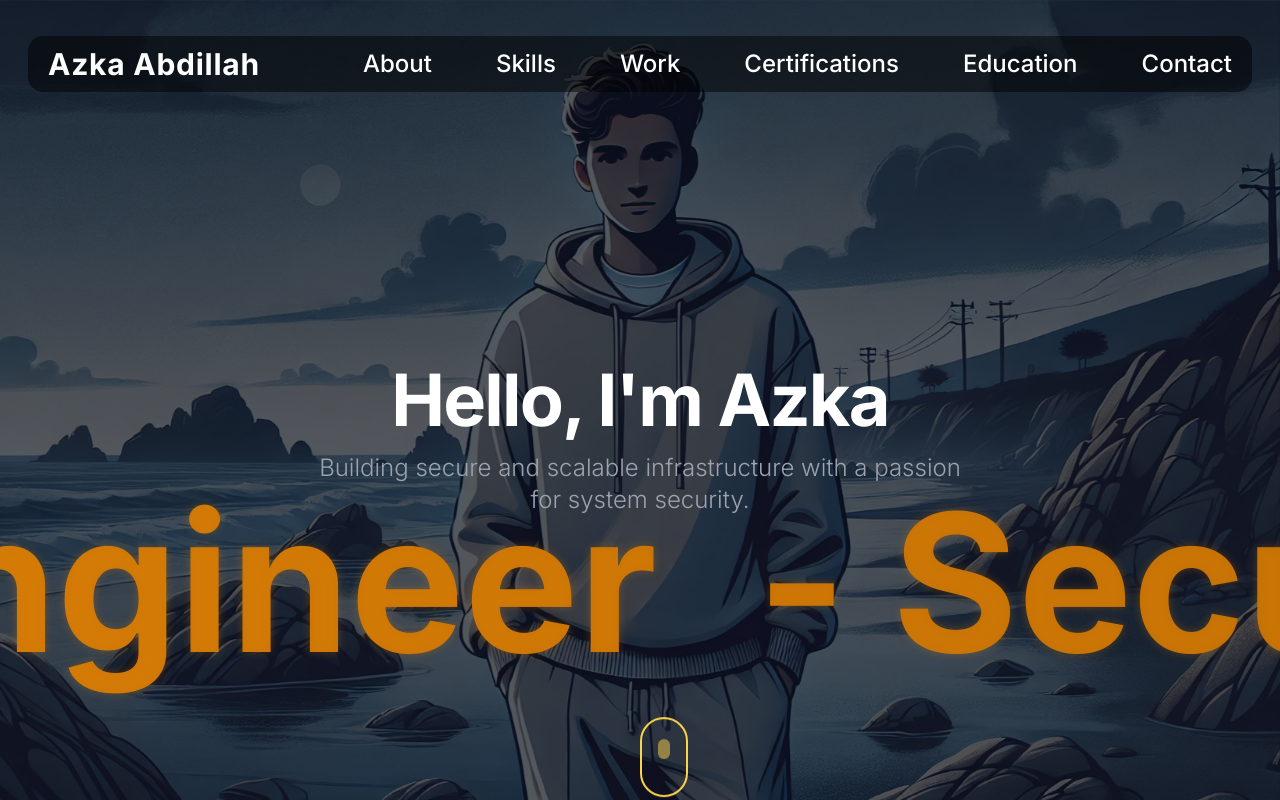
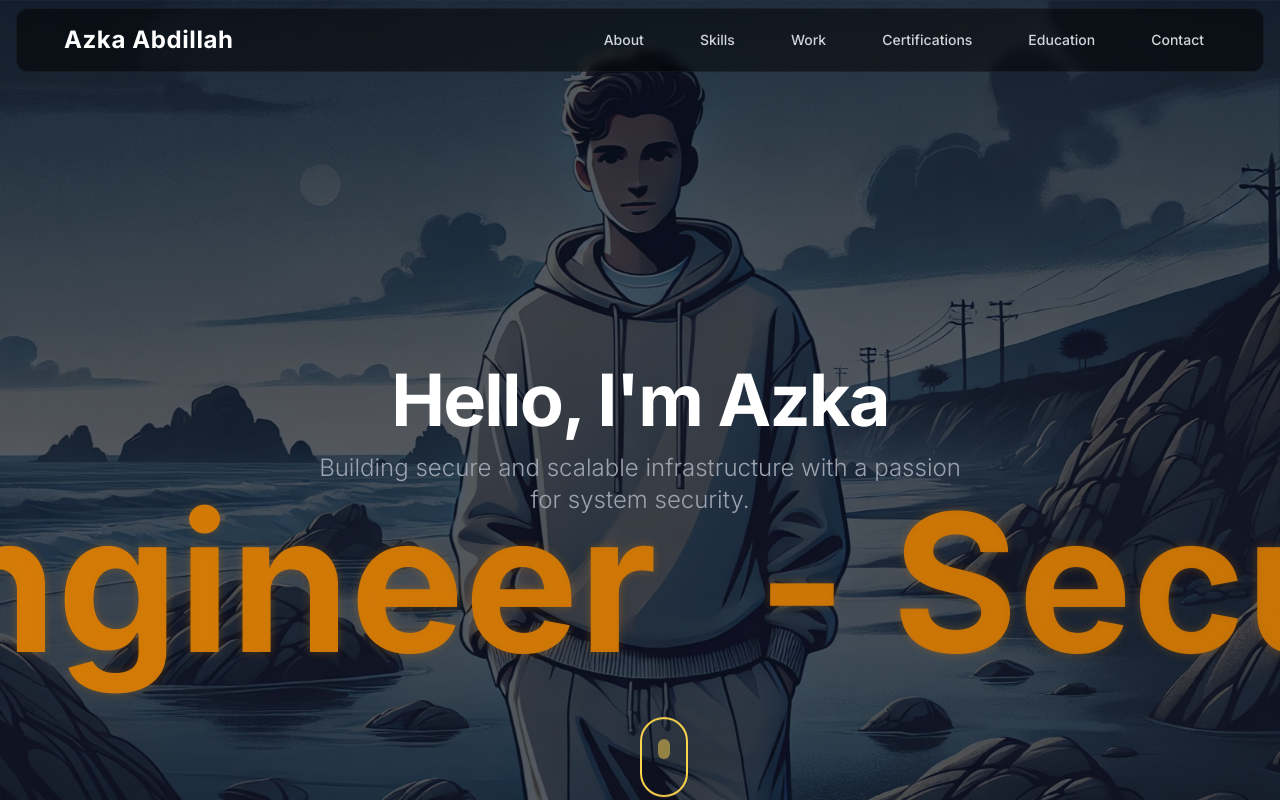
Before and after one commit to silvaronna/portofolioReactJS, a React (Vite) app in the folder frontend/: page / in a window 1280 px wide. Built offline with nearby package versions, Linux system fonts and the light colour scheme.

Commit message:
Refactor: Resizing Footer, and Sticky Header

```diff
--- a/frontend/src/components/layout/Header.jsx
+++ b/frontend/src/components/layout/Header.jsx
@@ -2,16 +2,21 @@ import Navigation from "./Navigation"
 
 export default function Header({ scrolled, isWhiteSection }) {
   return (
-    <header className="fixed top-0 left-0 w-full h-32 z-50 transition-all duration-500">
-      <div className="container mx-auto px-12 h-full flex justify-between items-center relative z-10 max-w-[1800px]">
-        {/* Background Rectangle */}
-        <div className="absolute inset-0 bg-black/50 rounded-[15px] mx-7 my-9"></div>
+    // REFACTOR: Height h-32 -> h-20 (80px) agar tidak memakan layar
+    <header className="fixed top-0 left-0 w-full h-20 z-50 transition-all duration-500">
+      {/* REFACTOR: Container max-w-7xl agar konsisten */}
+      <div className="container mx-auto px-6 md:px-12 h-full flex justify-between items-center relative z-10 max-w-7xl">
+
+        {/* Background Rectangle - Adjusted margins for smaller height */}
+        <div className="absolute inset-0 bg-black/50 rounded-xl mx-4 my-2 backdrop-blur-sm border border-white/5 transition-all"></div>
 
         {/* Content */}
-        <div className="relative z-10 text-white font-bold text-3xl tracking-wide hover:scale-105 transition-transform cursor-pointer">
+        {/* REFACTOR: Font size text-3xl -> text-2xl */}
+        <div className="relative z-10 text-white font-bold text-2xl tracking-wide hover:scale-105 transition-transform cursor-pointer pl-4">
           Azka Abdillah
         </div>
-        <div className="relative z-10">
+
+        <div className="relative z-10 pr-4">
           <Navigation isWhiteSection={isWhiteSection} />
         </div>
       </div>
--- a/frontend/src/components/layout/Navigation.jsx
+++ b/frontend/src/components/layout/Navigation.jsx
@@ -10,15 +10,17 @@ const navigationItems = [
 export default function Navigation({ isWhiteSection }) {
   return (
     <nav>
-      <ul className="flex gap-16">
+      {/* REFACTOR: Gap dikurangi gap-16 -> gap-8 */}
+      <ul className="flex gap-6 md:gap-8">
         {navigationItems.map((item) => (
           <li key={item.id}>
             <a
               href={`#${item.id}`}
-              className={`font-medium text-2xl transition-all duration-300 hover:scale-110 transform inline-block ${
+              // REFACTOR: Font text-2xl -> text-sm font-medium
+              className={`font-medium text-sm transition-all duration-300 hover:scale-105 transform inline-block ${
                 isWhiteSection
-                  ? "text-amber-900 hover:text-amber-700 bg-amber-100/90 backdrop-blur-sm px-8 py-4 rounded-full shadow-md"
-                  : "text-white hover:text-amber-300"
+                  ? "text-amber-900 hover:text-amber-700 bg-amber-100/90 backdrop-blur-sm px-5 py-2 rounded-full shadow-sm"
+                  : "text-gray-300 hover:text-white hover:bg-white/10 px-3 py-2 rounded-full"
               }`}
             >
               {item.label}
--- a/frontend/src/components/sections/Contact.jsx
+++ b/frontend/src/components/sections/Contact.jsx
@@ -11,8 +11,7 @@ export default function Contact() {
   const [buttonRect, setButtonRect] = useState(null)
   const contactButtonRef = useRef(null)
 
-  // Gunakan hook tooltip kita!
-  const { showTooltip, hideTooltip, Tooltip } = useTooltip();
+  const { showTooltip, hideTooltip, Tooltip } = useTooltip()
 
   const handleOpenModal = () => {
     if (contactButtonRef.current) {
@@ -27,52 +26,65 @@ export default function Contact() {
 
   return (
     <>
-      <footer id="contact" className="bg-gradient-to-r from-[#0a1525] to-[#3a2000] text-white py-40 px-12">
-        <div className="max-w-[1800px] mx-auto">
-          {/* Bagian Atas */}
-          <div className="flex flex-col md:flex-row justify-between items-start md:items-center mb-32 gap-16">
+      {/* REFACTOR: py-40 -> py-20. Padding dikurangi setengahnya. */}
+      <footer id="contact" className="bg-gradient-to-r from-[#0a1525] to-[#3a2000] text-white py-20 md:py-24 px-6 md:px-12">
+        {/* REFACTOR: Max width konsisten max-w-7xl */}
+        <div className="max-w-7xl mx-auto">
+
+          {/* Bagian Atas: Call to Action */}
+          <div className="flex flex-col md:flex-row justify-between items-start md:items-center mb-20 gap-10">
             <div className="mb-8 md:mb-0 animate-on-scroll">
-              <h2 className="text-6xl font-bold mb-8">Have something to Build?</h2>
+              {/* Heading: text-6xl -> text-4xl/5xl */}
+              <h2 className="text-4xl md:text-5xl font-bold mb-6 tracking-tight">Have something to Build?</h2>
+
               <div className="flex items-center animate-on-scroll delay-100">
-                <div className="w-20 h-20 rounded-full bg-gradient-gold mr-6 overflow-hidden">
+                {/* Logo wrapper: w-20 -> w-14 */}
+                <div className="w-14 h-14 rounded-full bg-gradient-gold mr-4 overflow-hidden shadow-lg border-2 border-amber-500/30">
                   <img src="/mylogo.png" alt="Azka Abdillah" className="w-full h-full object-cover" />
                 </div>
-                <p className="text-4xl font-medium">let's build it together.</p>
+                {/* Subtext: text-4xl -> text-2xl */}
+                <p className="text-2xl md:text-3xl font-medium text-gray-200">let's build it together.</p>
               </div>
             </div>
+
+            {/* Button: Padding & Font size dikurangi agar proporsional */}
             <button
               ref={contactButtonRef}
               onClick={handleOpenModal}
-              className="px-12 py-6 rounded-full bg-white text-amber-900 font-medium text-2xl hover:bg-amber-100 transition-all duration-300 flex items-center shadow-lg animate-on-scroll delay-200 hover:scale-105 hover:shadow-xl"
+              className="px-8 py-4 rounded-full bg-white text-amber-950 font-semibold text-lg hover:bg-amber-50 transition-all duration-300 flex items-center shadow-lg animate-on-scroll delay-200 hover:scale-105 hover:shadow-amber-500/20"
             >
-              <Icon name="Mail" className="mr-4" size={28} />
+              <Icon name="Mail" className="mr-3" size={20} />
               Reach me out
             </button>
           </div>
 
-          {/* Bagian Bawah */}
-          <div className="border-t border-amber-900/50 pt-16">
+          {/* Bagian Bawah: Credits & Stack */}
+          <div className="border-t border-amber-900/30 pt-10">
             <div className="flex flex-col md:flex-row justify-between items-center gap-8">
-              <div className="animate-on-scroll">
-                <p className="text-amber-300 text-lg mb-6 italic">
-                  This Website created and deployed by <span className="font-bold">Azka</span> with:
+
+              {/* Tech Stack Section */}
+              <div className="animate-on-scroll w-full md:w-auto">
+                <p className="text-amber-400/80 text-sm mb-4 italic text-center md:text-left">
+                  Designed & Developed by <span className="font-bold text-amber-300">Azka</span> using:
                 </p>
+
                 <div
-                  className="flex items-center justify-center gap-8 px-8 py-6 rounded-3xl transition-all duration-300 mt-4"
-                  style={{ background: "linear-gradient(135deg, #362217 0%, #1D1B1A 100%)" }}
+                  className="flex flex-wrap items-center justify-center md:justify-start gap-6 px-6 py-4 rounded-2xl transition-all duration-300 border border-white/5"
+                  style={{ background: "rgba(30, 30, 30, 0.4)" }}
                 >
                   {techStack.map((tech, index) => (
                     <div
                       key={tech.name}
-                      className="inline-block animate-on-scroll group cursor-pointer"
-                      style={{ animationDelay: `${index * 100}ms` }}
+                      className="inline-block animate-on-scroll group cursor-pointer relative"
+                      style={{ animationDelay: `${index * 50}ms` }} // Delay dipercepat
                       onMouseEnter={(e) => showTooltip(tech, e.currentTarget)}
                       onMouseLeave={hideTooltip}
                     >
+                      {/* Logo size: h-10 -> h-7 */}
                       <img
                         src={tech.logo || "/placeholder.svg"}
                         alt={tech.name}
-                        className="h-10 w-auto object-contain filter brightness-90 hover:brightness-110 transition-all duration-300 ease-out group-hover:scale-125 transform-gpu"
+                        className="h-7 w-auto object-contain filter grayscale opacity-70 hover:grayscale-0 hover:opacity-100 transition-all duration-300 ease-out group-hover:scale-110"
                       />
                     </div>
                   ))}
@@ -80,17 +92,16 @@ export default function Contact() {
               </div>
 
               {/* Social Links */}
-              <div className="flex space-x-10 animate-on-scroll delay-400">
+              <div className="flex space-x-6 animate-on-scroll delay-300">
                 {socialLinks.map((social, index) => (
                   <a
                     key={index}
                     href={social.href}
                     target="_blank"
                     rel="noopener noreferrer"
-                    className="text-amber-300 hover:text-white transition-colors p-4 hover:bg-amber-800/30 rounded-full"
-                    style={{ animationDelay: `${500 + index * 100}ms` }}
+                    className="text-gray-400 hover:text-amber-400 transition-colors p-3 hover:bg-white/5 rounded-full"
                   >
-                    <Icon name={social.icon} size={28} />
+                    <Icon name={social.icon} size={24} /> {/* Icon size 28 -> 24 */}
                     <span className="sr-only">{social.label}</span>
                   </a>
                 ))}
@@ -100,10 +111,7 @@ export default function Contact() {
         </div>
       </footer>
 
-      {/* Render komponen Tooltip dari hook di sini */}
       <Tooltip />
-
-      {/* Modal Kontak */}
       <ContactModal isOpen={isModalOpen} onClose={handleCloseModal} buttonRect={buttonRect} />
     </>
   )
```
